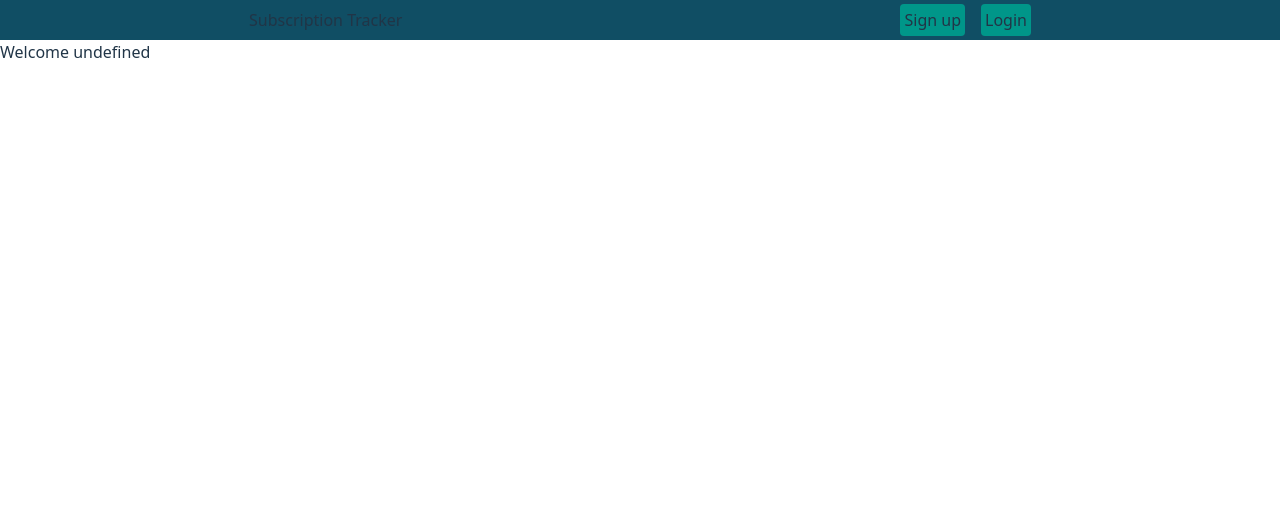
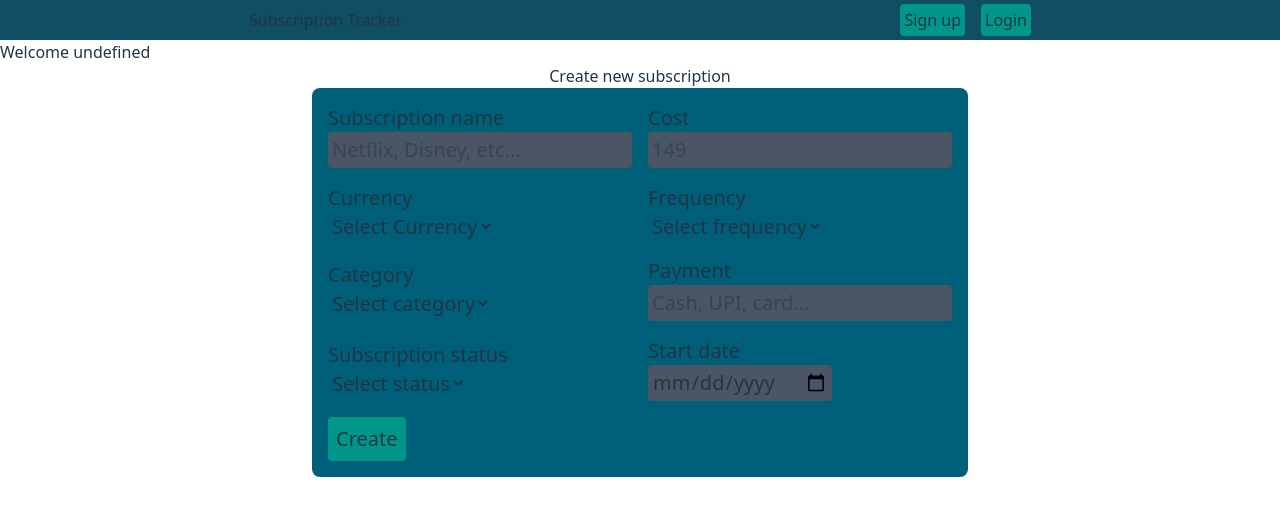
Before and after one commit to iamankusingh/subscription-tracker, a React (Vite) app in the folder client/: page /user/1 in a window 1280 px wide. Shown: the top 516 px of the page. Built offline with nearby package versions, Linux system fonts and the light colour scheme; no server answers.

Commit message:
Subscription create successfull

```diff
--- a/client/src/index.css
+++ b/client/src/index.css
@@ -25,3 +25,10 @@ body {
     background-color: #ffffff;
   }
 }
+.inputBox {
+  @apply p-1 bg-gray-600 rounded-sm;
+}
+
+.submitButton {
+  @apply p-2 rounded-sm bg-teal-600 cursor-pointer;
+}
--- a/client/src/pages/Signup.tsx
+++ b/client/src/pages/Signup.tsx
@@ -10,7 +10,13 @@ interface SignupFormData {
 interface SignupResponse {
   success?: boolean;
   message?: string;
-  data?: JSON;
+  data?: {
+    token?: string;
+    user?: {
+      name: string;
+      email: string;
+    };
+  };
 }
 
 const Signup: React.FC = () => {
@@ -29,6 +35,7 @@ const Signup: React.FC = () => {
 
     if (pass1 !== pass2) {
       setStatus("Both password should match");
+      return;
     } else {
       setStatus("Registering...");
     }
@@ -79,58 +86,55 @@ const Signup: React.FC = () => {
         onSubmit={handleSubmit}
       >
         <div>
-          <label htmlFor="">Name</label>
+          <label htmlFor="name">Name</label>
           <br />
           <input
             type="text"
             name="name"
-            className="p-1 bg-gray-600 rounded-sm"
+            className="inputBox"
             onChange={(e) => setName(e.target.value)}
             required
           />
         </div>
 
         <div>
-          <label htmlFor="">Email</label>
+          <label htmlFor="email">Email</label>
           <br />
           <input
             type="email"
             name="email"
-            className="p-1 bg-gray-600 rounded-sm"
+            className="inputBox"
             onChange={(e) => setEmail(e.target.value)}
             required
           />
         </div>
 
         <div>
-          <label htmlFor="">Password</label>
+          <label htmlFor="pass1">Password</label>
           <br />
           <input
             type="password"
-            className="p-1 bg-gray-600 rounded-sm"
+            name="pass1"
+            className="inputBox"
             onChange={(e) => setPass1(e.target.value)}
             required
           />
         </div>
 
         <div>
-          <label htmlFor="">Confirm password</label>
+          <label htmlFor="password">Confirm password</label>
           <br />
           <input
             type="password"
             name="password"
-            className="p-1 bg-gray-600 rounded-sm"
+            className="inputBox"
             onChange={(e) => setPass2(e.target.value)}
             required
           />
         </div>
 
         <div>
-          <input
-            type="submit"
-            value="Register"
-            className="p-2 rounded-sm bg-teal-600 cursor-pointer"
-          />
+          <input type="submit" value="Register" className="submitButton" />
         </div>
       </form>
 
--- a/client/src/pages/User.tsx
+++ b/client/src/pages/User.tsx
@@ -16,7 +16,21 @@ interface userData {
   };
 }
 
+interface createSubscriptionFormData {
+  name: string;
+  price: number;
+  currency: string;
+  frequency: string;
+  category: string;
+  payment: string;
+  status: string;
+  startDate: Date | undefined;
+}
+
+// interface createSubscriptionResponse {}
+
 const User: React.FC = () => {
+  // fetching user
   const { id } = useParams();
 
   const [result, setResult] = useState<userData | undefined>();
@@ -29,16 +43,13 @@ const User: React.FC = () => {
           method: "GET",
           headers: {
             "Content-Type": "application/json",
-            // bearer token
             Authorization: `Bearer ${localStorage.getItem("token")}`,
-            // or use cookies
-            // Cookie: `token=${localStorage.getItem("token")}`,
           },
         }
       );
       if (response.ok) {
         const result: userData = await response.json();
-        console.log("User data fetched successfully", result);
+        // console.log("User data fetched successfully", result);
         setResult(result);
       } else {
         console.error("Failed to fetch user data");
@@ -53,9 +64,250 @@ const User: React.FC = () => {
     // eslint-disable-next-line react-hooks/exhaustive-deps
   }, []);
 
+  //  creating subscription
+  const [name, setName] = useState<string>("");
+  const [price, setPrice] = useState<number>(0);
+  const [currency, setCurrency] = useState<string>("");
+  const [frequency, setFrequency] = useState<string>("");
+  const [category, setCategory] = useState<string>("");
+  const [payment, setPayment] = useState<string>("");
+  const [status, setStatus] = useState<string>("");
+  const [startDate, setStartDate] = useState<Date>();
+
+  const formData: createSubscriptionFormData = {
+    name: name,
+    price: price,
+    currency: currency,
+    frequency: frequency,
+    category: category,
+    payment: payment,
+    status: status,
+    startDate: startDate,
+  };
+
+  const handleCreateSubscription = async (
+    event: React.FormEvent<HTMLFormElement>
+  ): Promise<void> => {
+    event.preventDefault();
+
+    // console.log(formData);
+
+    try {
+      const response: Response = await fetch(
+        "http://localhost:5500/api/v1/subscription",
+        {
+          method: "POST",
+          headers: {
+            "Content-type": "Application/json",
+            Authorization: `Bearer ${localStorage.getItem("token")}`,
+          },
+          body: JSON.stringify(formData),
+        }
+      );
+
+      if (response.ok) {
+        const result = await response.json();
+        console.log("Subscription response", result);
+      }
+    } catch (error) {
+      console.error("Something went wrong", error);
+    }
+  };
+
+  // gettign subscription
+
   return (
     <main>
-      <div>{`Welcome ${result?.data?.name}`}</div>
+      <div>
+        <h1>{`Welcome ${result?.data?.name}`}</h1>
+      </div>
+
+      <div className="flex flex-col items-center justify-center">
+        <h3>Create new subscription</h3>
+
+        <form
+          action="https://localhost:5500/api/v1/subscription"
+          className="p-4 grid md:grid-cols-2 items-center gap-4 rounded-lg text-xl bg-cyan-800"
+          onSubmit={handleCreateSubscription}
+        >
+          <div>
+            <label htmlFor="sub-name">Subscription name</label>
+            <br />
+            <input
+              type="text"
+              name="sub-name"
+              placeholder="Netflix, Disney, etc..."
+              className="inputBox"
+              onChange={(e) => setName(e.target.value)}
+              required
+            />
+          </div>
+
+          <div>
+            <label htmlFor="price">Cost</label>
+            <br />
+            <input
+              type="number"
+              name="price"
+              placeholder="149"
+              className="inputBox"
+              onChange={(e) => setPrice(Number(e.target.value))}
+              required
+            />
+          </div>
+
+          <div>
+            <label htmlFor="currency">Currency</label>
+            <br />
+            <select
+              name="currency"
+              onChange={(e) => setCurrency(e.target.value)}
+              required
+            >
+              <option className="bg-gray-600" disabled selected>
+                Select Currency
+              </option>
+              <option value="Rupees" className="bg-gray-600">
+                Rupees
+              </option>
+              <option value="USD" className="bg-gray-600">
+                USD
+              </option>
+            </select>
+          </div>
+
+          <div>
+            <label htmlFor="frequency">Frequency</label>
+            <br />
+            <select
+              name="frequency"
+              onChange={(e) => setFrequency(e.target.value)}
+              required
+            >
+              <option className="bg-gray-600" disabled selected>
+                Select frequency
+              </option>
+              <option value="daily" className="bg-gray-600">
+                Daily
+              </option>
+              <option value="weekly" className="bg-gray-600">
+                Weekly
+              </option>
+              <option value="monthly" className="bg-gray-600">
+                Monthly
+              </option>
+              <option value="yearly" className="bg-gray-600">
+                Yearly
+              </option>
+            </select>
+          </div>
+
+          <div>
+            <label htmlFor="category">Category</label>
+            <br />
+            <select
+              name="category"
+              onChange={(e) => setCategory(e.target.value)}
+              required
+            >
+              <option className="bg-gray-600" disabled selected>
+                Select category
+              </option>
+              <option value="Entertainment" className="bg-gray-600">
+                Entertainment
+              </option>
+
+              <option value="Sports" className="bg-gray-600">
+                Sports
+              </option>
+
+              <option value="News" className="bg-gray-600">
+                News
+              </option>
+
+              <option value="Bussiness" className="bg-gray-600">
+                Bussiness
+              </option>
+
+              <option value="Education" className="bg-gray-600">
+                Education
+              </option>
+
+              <option value="Personal" className="bg-gray-600">
+                Personal
+              </option>
+
+              <option value="" className="bg-gray-600">
+                Health
+              </option>
+
+              <option value="Fitness" className="bg-gray-600">
+                Fitness
+              </option>
+
+              <option value="Others" className="bg-gray-600">
+                Others
+              </option>
+            </select>
+          </div>
+
+          <div>
+            <label htmlFor="payment">Payment</label>
+            <br />
+            <input
+              type="text"
+              name="payment"
+              placeholder="Cash, UPI, card..."
+              className="inputBox"
+              onChange={(e) => setPayment(e.target.value)}
+              required
+            />
+          </div>
+
+          <div>
+            <label htmlFor="status">Subscription status</label>
+            <br />
+            <select
+              name="status"
+              onChange={(e) => setStatus(e.target.value)}
+              required
+            >
+              <option className="bg-gray-600" disabled selected>
+                Select status
+              </option>
+              <option value="Active" className="bg-gray-600">
+                Active
+              </option>
+              <option value="Expired" className="bg-gray-600">
+                Expired
+              </option>
+              <option value="Canceled" className="bg-gray-600">
+                Canceled
+              </option>
+            </select>
+          </div>
+
+          <div>
+            <label htmlFor="startDate">Start date</label>
+            <br />
+            <input
+              type="date"
+              name="startDate"
+              className="inputBox"
+              onChange={(e) =>
+                setStartDate(
+                  e.target.value ? new Date(e.target.value) : undefined
+                )
+              }
+              required
+            />
+          </div>
+
+          <div>
+            <input type="submit" value="Create" className="submitButton" />
+          </div>
+        </form>
+      </div>
     </main>
   );
 };
```
Also changed, not shown: client/src/pages/Signin.tsx (+18 -15 lines), 1 other file (tests, documents, lock files or other folders).
